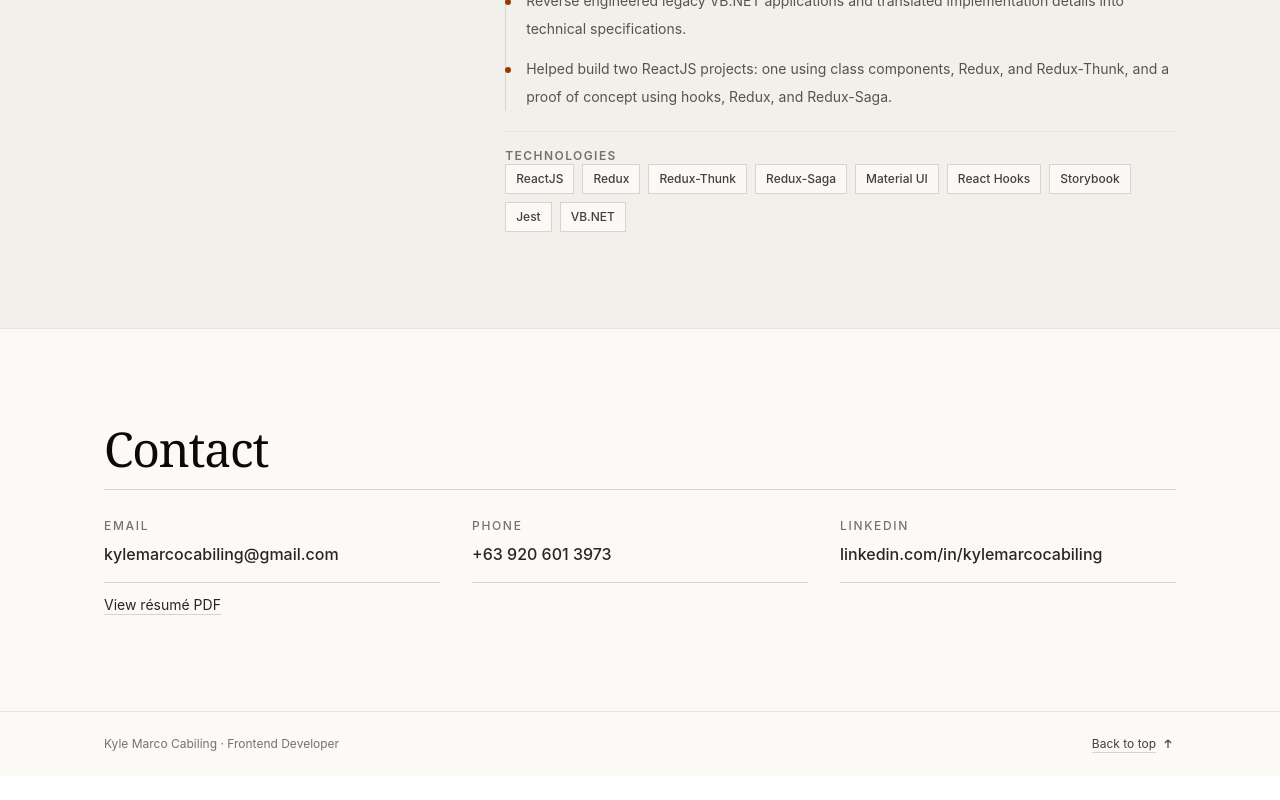
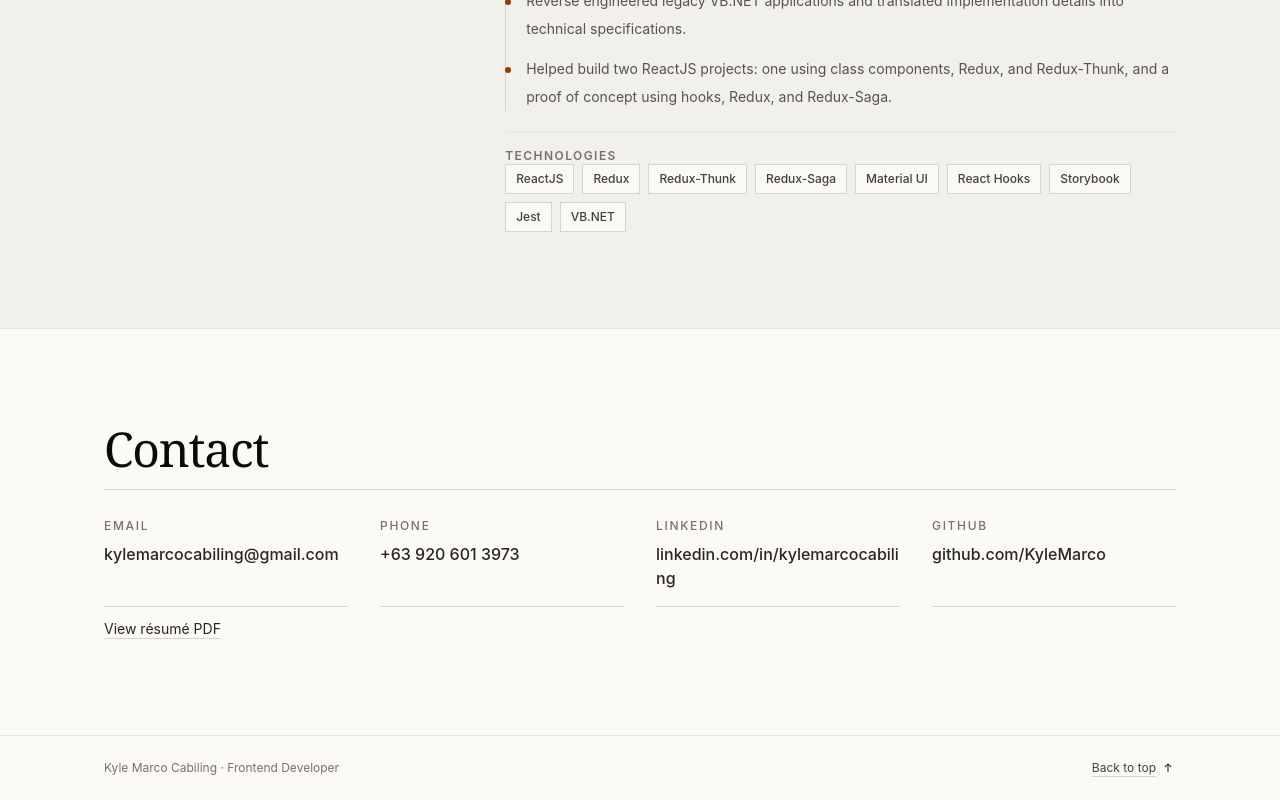
Before and after one commit to KyleMarco/portfolio, a React (Vite) app: page / in a window 1280 px wide. Shown: the part 3418-4218 px from the top of the page. Before the commit the page ends 4194 px from the top, so only its background shows below. Built offline with nearby package versions, Linux system fonts and the light colour scheme; what @kylemarco/shared-ui would draw is missing.

Commit message:
added github updated readme

```diff
--- a/src/app/locales/en.ts
+++ b/src/app/locales/en.ts
@@ -154,6 +154,7 @@ export const en = {
         email: 'Email',
         phone: 'Phone',
         linkedin: 'LinkedIn',
+        github: 'GitHub',
       },
     },
     shop: {
--- a/src/app/locales/fil.ts
+++ b/src/app/locales/fil.ts
@@ -167,6 +167,7 @@ export const fil: LocaleShape<typeof en> = {
         email: 'Email',
         phone: 'Telepono',
         linkedin: 'LinkedIn',
+        github: 'GitHub',
       },
     },
     shop: {
--- a/src/routes/HomePage/HomePage.tsx
+++ b/src/routes/HomePage/HomePage.tsx
@@ -238,7 +238,7 @@ export default function HomePage() {
         >
           {t('home.contactTitle')}
         </h2>
-        <div className="grid gap-x-8 border-t border-stone-300 py-3 sm:grid-cols-3 dark:border-stone-700">
+        <div className="grid gap-x-8 border-t border-stone-300 py-3 sm:grid-cols-2 lg:grid-cols-4 dark:border-stone-700">
           {contactCards.map((card) => (
             <a
               key={card.id}
--- a/src/routes/portfolioData.ts
+++ b/src/routes/portfolioData.ts
@@ -170,4 +170,9 @@ export const contactCards = [
     value: 'linkedin.com/in/kylemarcocabiling',
     href: 'https://www.linkedin.com/in/kylemarcocabiling',
   },
+  {
+    id: 'github',
+    value: 'github.com/KyleMarco',
+    href: 'https://github.com/KyleMarco',
+  },
 ];
```
Also changed, not shown: 1 other file (tests, documents, lock files or other folders).
